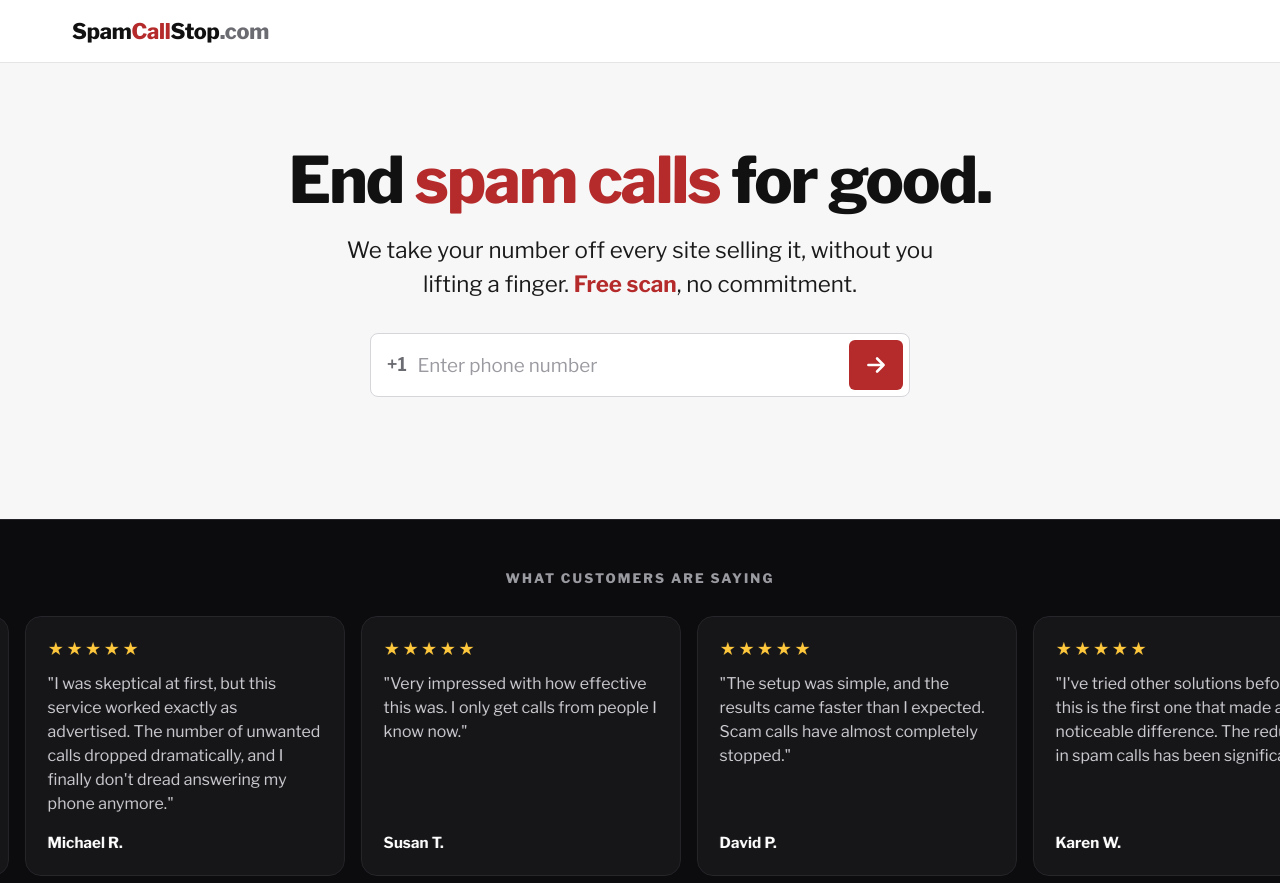
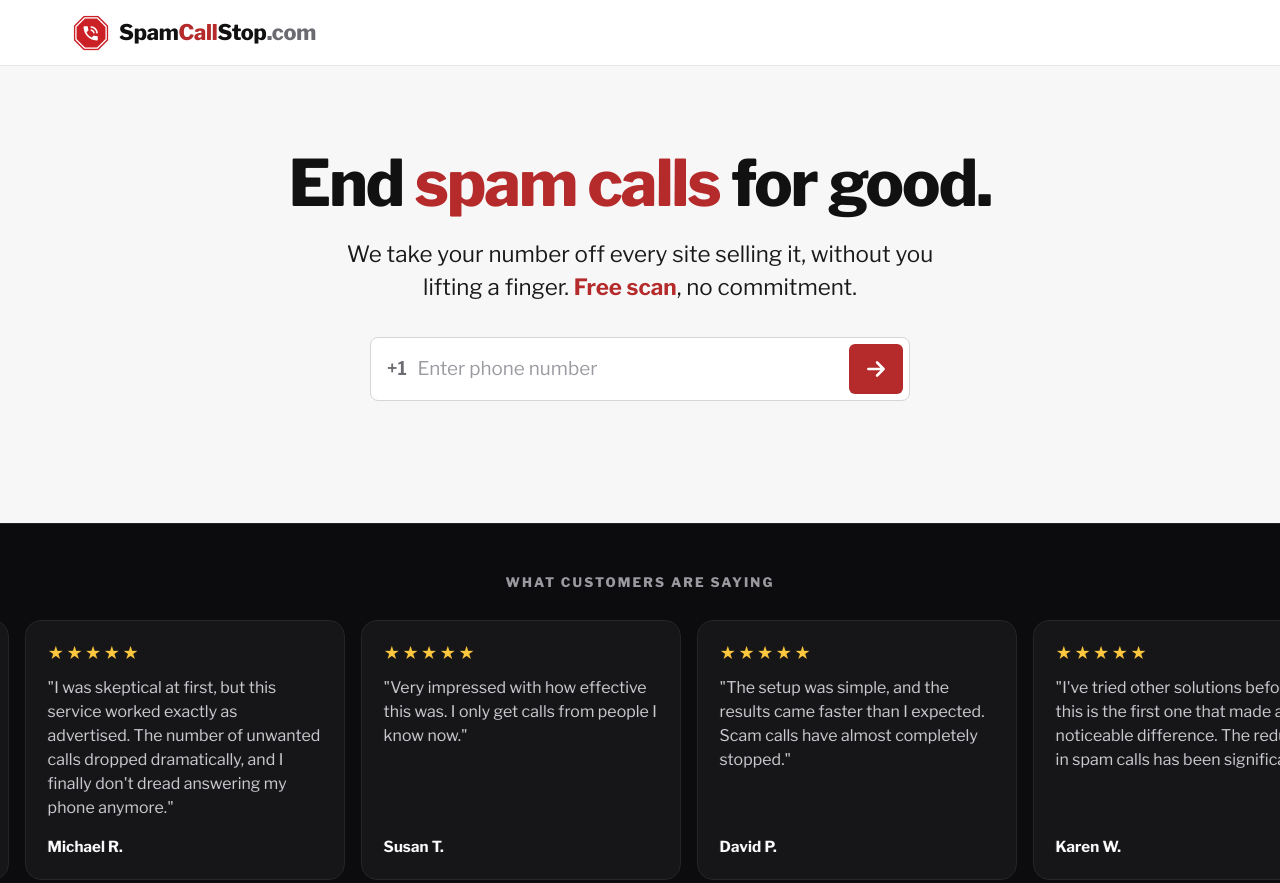
Before and after one commit to branberryjuice/SpamCallStop, a website: page index.html in a window 1280 px wide. Shown: the top 883 px of the page. Drawn offline with nearby package versions, Linux system fonts and the light colour scheme.

Commit message:
Icon Logo

```diff
--- a/index.html
+++ b/index.html
@@ -5,6 +5,8 @@
 <meta name="viewport" content="width=device-width, initial-scale=1.0">
 <title>SpamCallStop. Stop the Spam &amp; Scam Calls For Good.</title>
 <meta name="description" content="SpamCallStop finds everywhere your phone number is being sold online, removes it, and keeps watch for you, so the spam and scam calls finally stop. Free scan, no commitment. Made simple.">
+<link rel="icon" type="image/png" href="logo.png">
+<link rel="apple-touch-icon" href="logo.png">
 <link rel="preconnect" href="https://fonts.googleapis.com">
 <link rel="preconnect" href="https://fonts.gstatic.com" crossorigin>
 <link href="https://fonts.googleapis.com/css2?family=Libre+Franklin:wght@400;500;600;700;800;900&display=swap" rel="stylesheet">
@@ -234,7 +236,7 @@ footer{background:#0C0C0E;color:#8C8C94;padding:48px 0;font-size:.97rem}
 <body>
 <header class="bar">
   <div class="bar-in">
-    <a href="#top" aria-label="SpamCallStop.com home" style="text-decoration:none"><span class="word" style="font-weight:800;font-size:1.35rem;color:var(--ink);letter-spacing:-.01em">Spam<span style="color:var(--accent)">Call</span>Stop<span style="color:var(--muted)">.com</span></span></a>
+    <a href="#top" aria-label="SpamCallStop.com home" style="text-decoration:none;display:inline-flex;align-items:center;gap:9px"><img src="logo.png" alt="" width="38" height="38" style="height:38px;width:38px;display:block"><span class="word" style="font-weight:800;font-size:1.35rem;color:var(--ink);letter-spacing:-.01em">Spam<span style="color:var(--accent)">Call</span>Stop<span style="color:var(--muted)">.com</span></span></a>
     <nav class="nav"></nav>
   </div>
 </header>
```
Also changed, not shown: logo.png (added).
